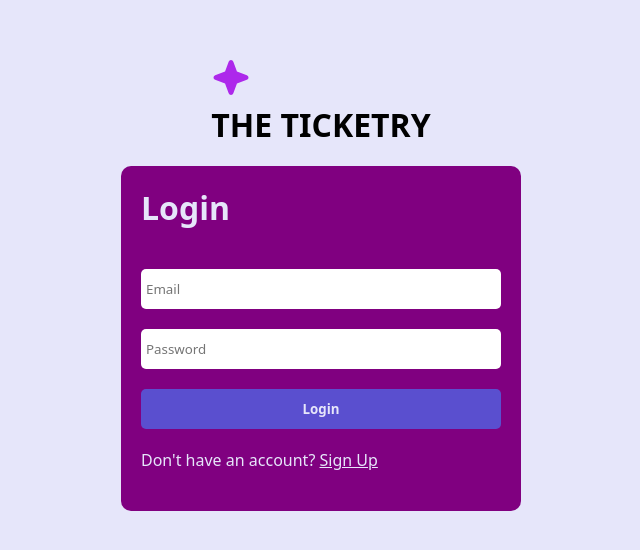
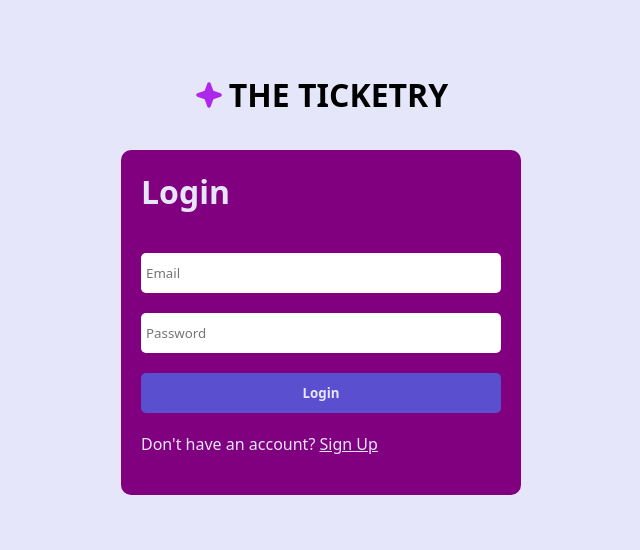
Before and after one commit to Airsayyyy/The-Ticketry, a plain HTML site: page index.html in a window 1280 px wide. Shown: the part 116-666 px from the top of the page, without its empty margins (319-959 px from the left). Drawn offline with Linux system fonts and the light colour scheme; a web font is replaced by a local one.

Commit message:
Update style.css

```diff
--- a/style.css
+++ b/style.css
@@ -296,6 +296,17 @@ h1{
 .welcome p{
     margin-bottom: 20px;
 }
+.logo{
+    display: flex;
+}
+.logo img{
+     margin-bottom: 40px;
+     margin-top: 7px;
+     margin-right: 5px;
+     width: 30px;
+     height: 30px;
+}
+
 
 
 
```
